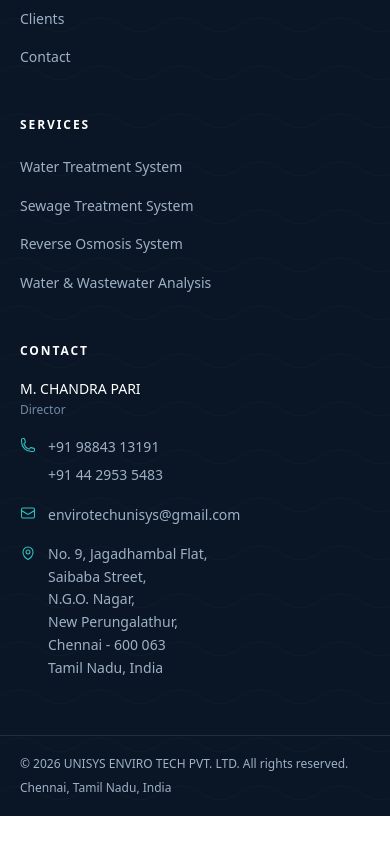
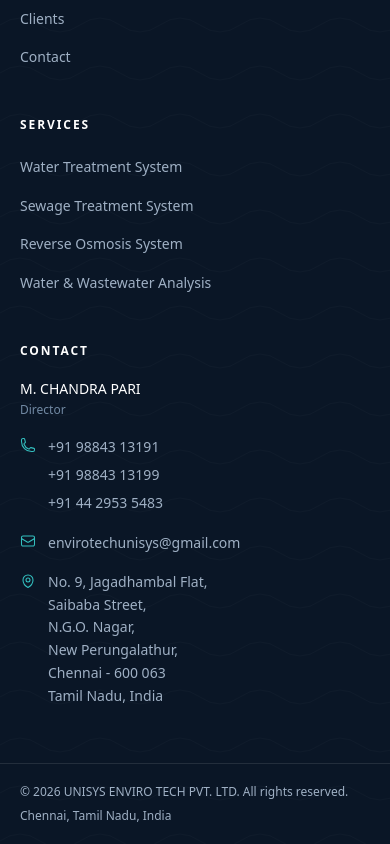
Before and after one commit to xconversionlab/unisys-enviro-tech, a Next.js app: page / in a window 390 px wide. Shown: the part 8666-9510 px from the top of the page. Before the commit the page ends 9482 px from the top, so only its background shows below. Built offline with nearby package versions, Linux system fonts and the light colour scheme; no server answers.

Commit message:
Add second mobile number and country codes to footer

```diff
--- a/src/components/layout/Footer.tsx
+++ b/src/components/layout/Footer.tsx
@@ -86,6 +86,12 @@
                     {company.contact.phone}
                   </a>
                   <a
+                    href={company.contact.additionalPhoneHref}
+                    className="inline-flex min-h-6 items-center transition-colors hover:text-aqua-300"
+                  >
+                    {company.contact.additionalPhone}
+                  </a>
+                  <a
                     href={company.contact.telephoneHref}
                     className="inline-flex min-h-6 items-center transition-colors hover:text-aqua-300"
                   >
```
